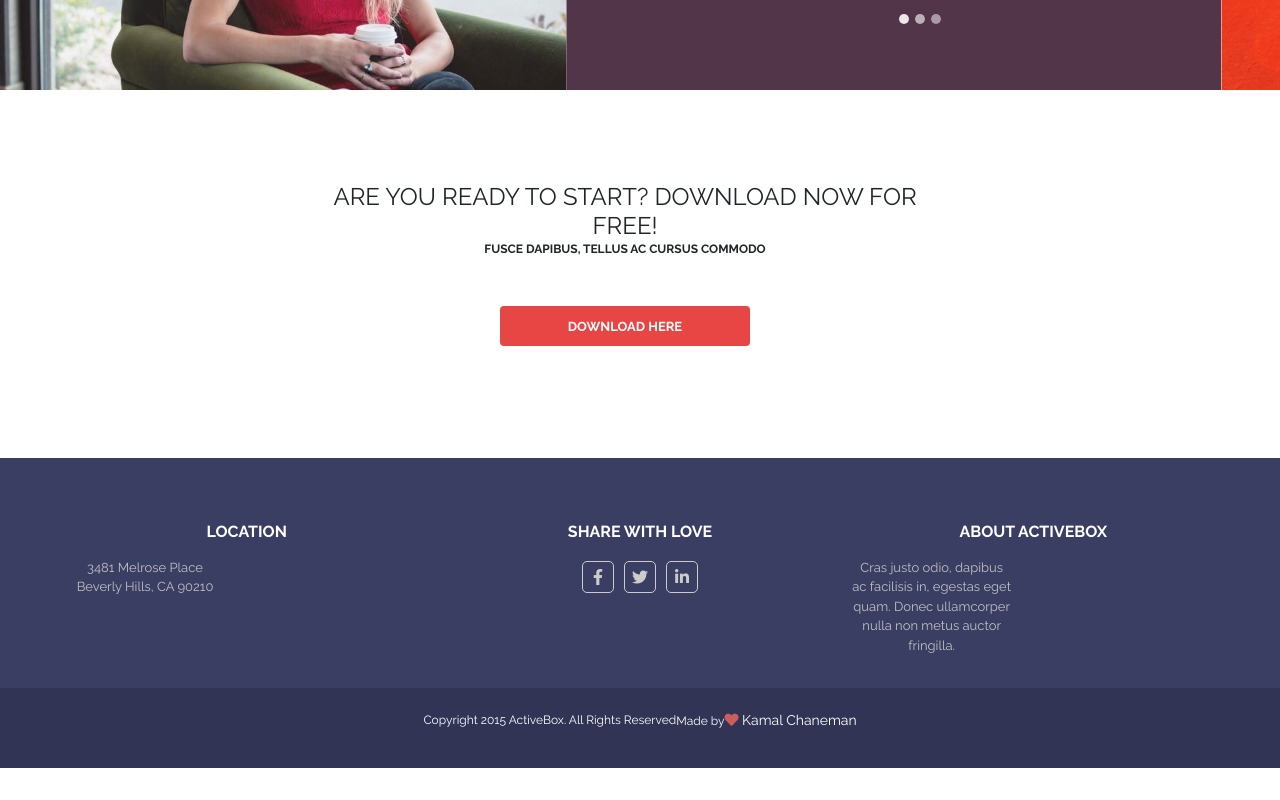
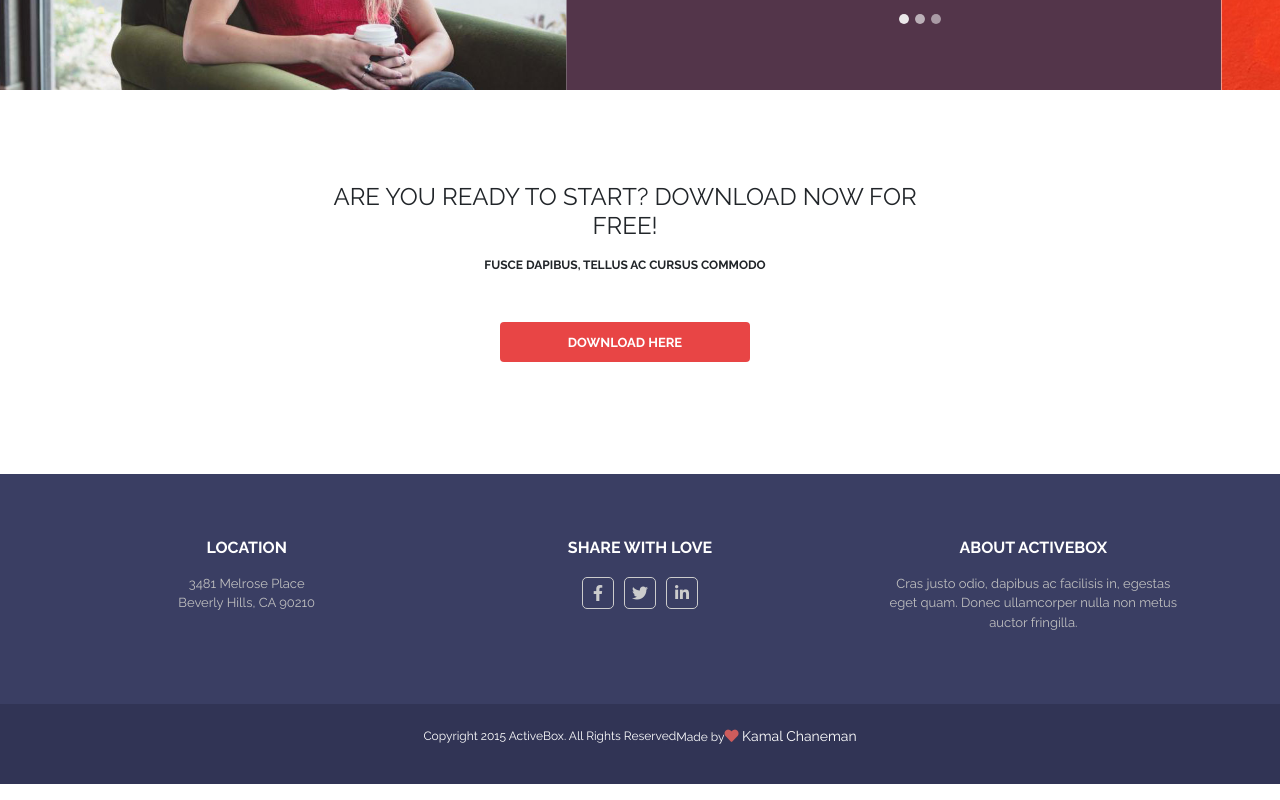
Before and after one commit to turakulovrustam194/homework, a plain HTML site: page index.html in a window 1280 px wide. Shown: the part 2855-3655 px from the top of the page. Drawn offline with nearby package versions, Linux system fonts and the light colour scheme.

Commit message:
final changes

```diff
--- a/css/index.css
+++ b/css/index.css
@@ -128,7 +128,7 @@ img {
 }
 
 .linked:hover .background {
-  opacity: 1
+  opacity: 0.8
 }
 
 .linked:hover .project {
@@ -163,7 +163,7 @@ img {
 .project-name {
   text-transform: uppercase;
   font-size: 13px;
-  transition: opacity .9s;
+  transition: opacity .6s;
 }
 
 .short-description {
@@ -275,6 +275,8 @@ h2 {
   font-weight: lighter;
   text-transform: uppercase;
   text-align: center;
+  margin-bottom: 1rem;
+  width: 100%;
 }
 
 .blocks {
@@ -326,13 +328,17 @@ h1 {
 
 .main-address {
   color: white;
-  text-align: center;
-  align-content: center;
   font-size: 13px;
   color: silver;
-  width: 10rem;
-
-
+  padding-left: 7rem;
+  padding-right: 7rem;
+}
+.main-address-title {
+  color: white;
+  font-size: 13px;
+  color: silver;
+  padding-left: 2rem;
+  padding-right: 2rem;
 }
 
 .socials-links {
@@ -346,7 +352,6 @@ h1 {
   height: 80px;
   color: #fff;
   font-size: 14px;
-  padding: 30px 0;
 }
 
 .end {
@@ -358,6 +363,11 @@ h1 {
   color: indianred;
 }
 .col-4 {
-
+  width: 10rem;
   text-align: center;
 }
+.main-class {
+  text-align: center;
+
+
+}
--- a/index.html
+++ b/index.html
@@ -4,7 +4,7 @@
 <head>
   <meta charset="utf-8">
   <meta name="viewport" content="width=device-width, initial-scale=1.0">
-  <title>flex layout</title>
+  <title>ACTIVEBOX</title>
   <link rel="stylesheet" href="https://stackpath.bootstrapcdn.com/bootstrap/4.3.1/css/bootstrap.min.css" integrity="sha384-ggOyR0iXCbMQv3Xipma34MD+dH/1fQ784/j6cY/iJTQUOhcWr7x9JvoRxT2MZw1T" crossorigin="anonymous">
   <link rel="stylesheet" href="https://cdnjs.cloudflare.com/ajax/libs/font-awesome/4.7.0/css/font-awesome.min.css">
   <link rel="stylesheet" href="css/all.min.css">
@@ -343,7 +343,7 @@
   </div>
   <address class="container-fluid blocks">
     <div class="row justify-content-center w-100">
-      <div class="col-6  font-weight-lighter">
+      <div class="col-6 font-weight-lighter">
         <h4 class="ready">Are You Ready to Start? Download Now For Free!
         </h4>
         <p class="defenition font-weight-bold">FUSCE DAPIBUS, TELLUS AC CURSUS COMMODO</p>
@@ -375,7 +375,7 @@
         </div>
         <div class="col-4">
           <h6 class="address font-weight-bold">ABOUT ACTIVEBOX</h6>
-          <p class="main-address">Cras justo odio, dapibus ac facilisis in, egestas eget quam. Donec ullamcorper nulla non metus auctor fringilla.</p>
+          <p class="main-address-title">Cras justo odio, dapibus ac facilisis in, egestas eget quam. Donec ullamcorper nulla non metus auctor fringilla.</p>
         </div>
       </div>
       <div class="col-12 align-items-center foots">
```
Also changed, not shown: images/1.png (deleted), images/2.png (deleted), images/3.png (deleted), images/4.png (deleted), images/5.png (deleted), images/6.png (deleted).
